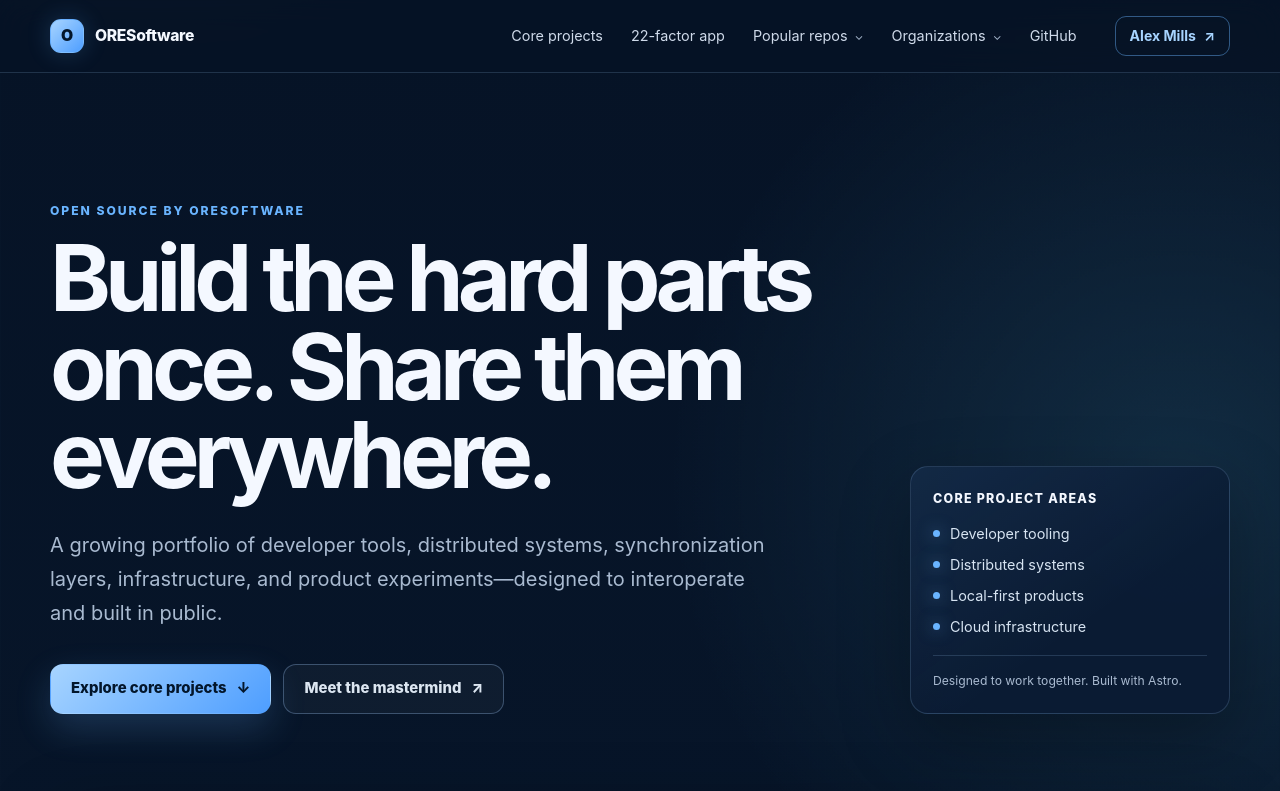
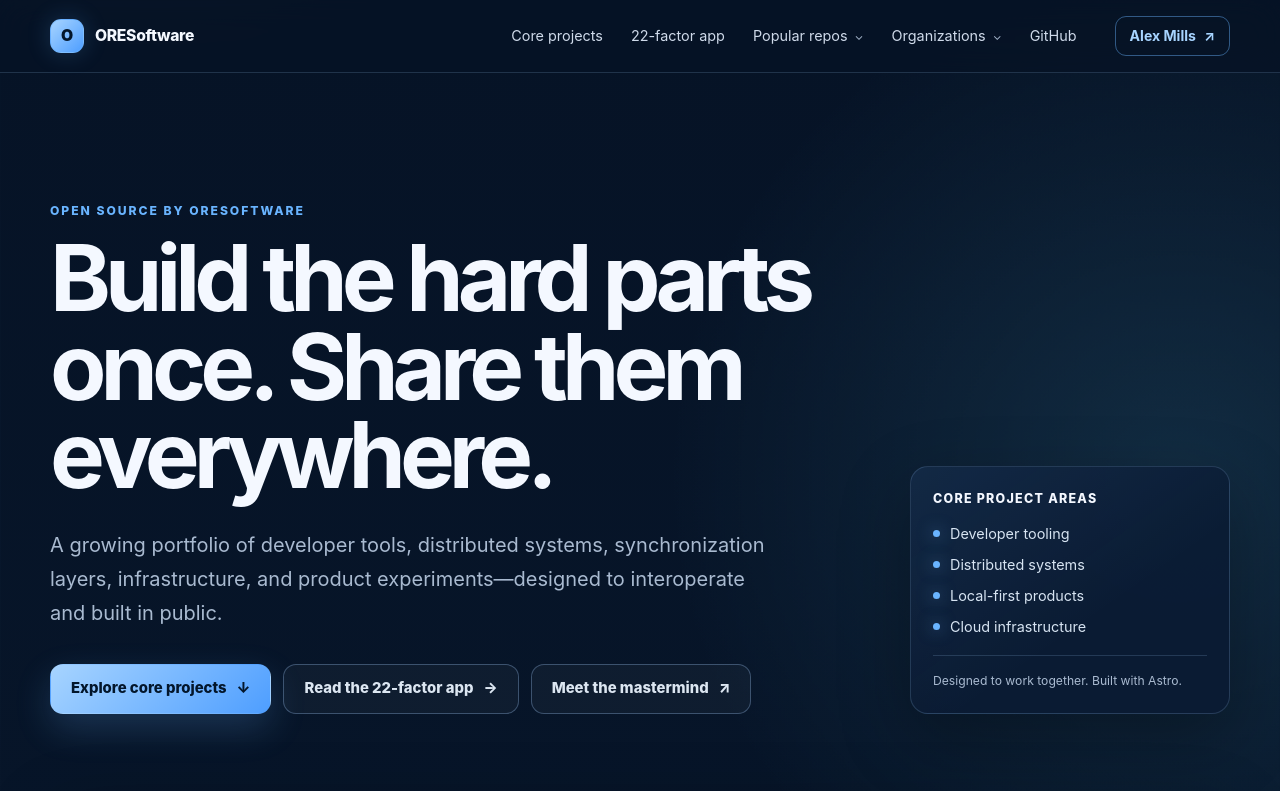
Before and after one commit to ORESoftware/oresoftware.github.io, an Astro site: page / in a window 1280 px wide. Shown: the top 791 px of the page. Built offline with nearby package versions, Linux system fonts and the light colour scheme; Astro itself is replaced by a stand-in of ours.

Commit message:
feat: feature the 22-factor app on the homepage

```diff
--- a/src/pages/index.astro
+++ b/src/pages/index.astro
@@ -24,6 +24,9 @@ const description = 'Explore ORESoftware repositories and organizations spanning
         </p>
         <div class="hero__actions">
           <a class="button button--primary" href="#organizations">Explore core projects <span aria-hidden="true">↓</span></a>
+          <a class="button button--secondary" href="/22-factor-app/">
+            Read the 22-factor app <span aria-hidden="true">→</span>
+          </a>
           <a class="button button--secondary" href="https://the1mills.github.io" target="_blank" rel="noreferrer">
             Meet the mastermind <span aria-hidden="true">↗</span>
           </a>
```
